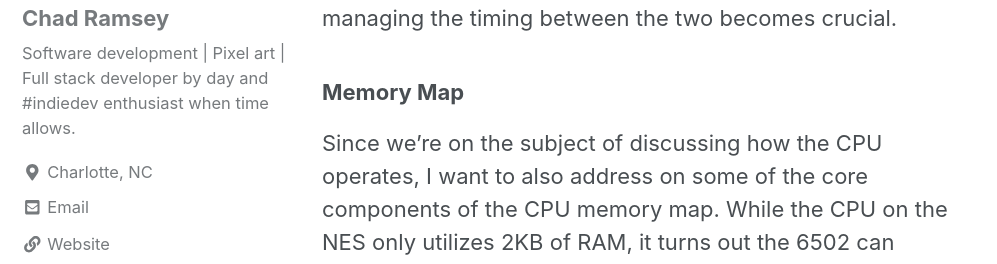
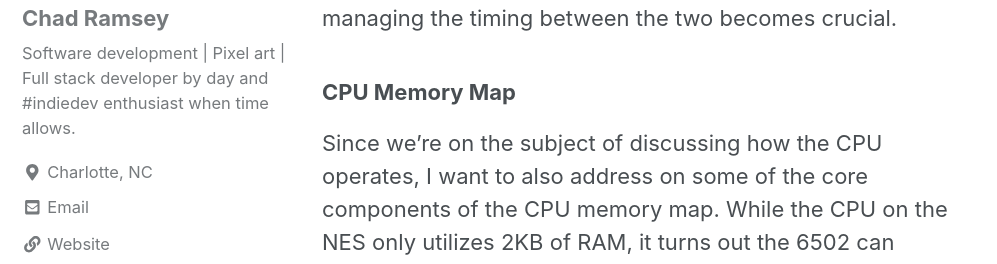
Before and after one commit to chadramsey/chadramsey.github.io, a Jekyll site: the page built from _posts/2018-12-23-nes-emulation-three.md, in a window 1280 px wide and 900 px high, scrolled down 2975 px. Shown: the part 181-445 px from the top of the window, without its empty margins (0-997 px from the left). Built offline with Jekyll 4.4.1, drawn with Linux system fonts in a browser that asks for light colours; cached includes are drawn as plain includes; nearby versions of some CDN libraries.

Commit message:
Adding NES emulation two with image

```diff
--- a/_posts/2018-12-23-nes-emulation-three.md
+++ b/_posts/2018-12-23-nes-emulation-three.md
@@ -58,7 +58,7 @@
 
 You'll notice that 'cycles' are called out in this example as well. Keeping track of CPU cycle counts becomes directly relevant during synchronization with the PPU. which I plan on discussing in a future post. For now it's worth calling out that the PPU operates at 3 times the frquency of the CPU, so managing the timing between the two becomes crucial.
 
-### Memory Map
+### CPU Memory Map
 
 Since we're on the subject of discussing how the CPU operates, I want to also address on some of the core components of the CPU memory map. While the CPU on the NES only utilizes 2KB of RAM, it turns out the 6502 can actually reference up to 64KB of memory.
 
```
